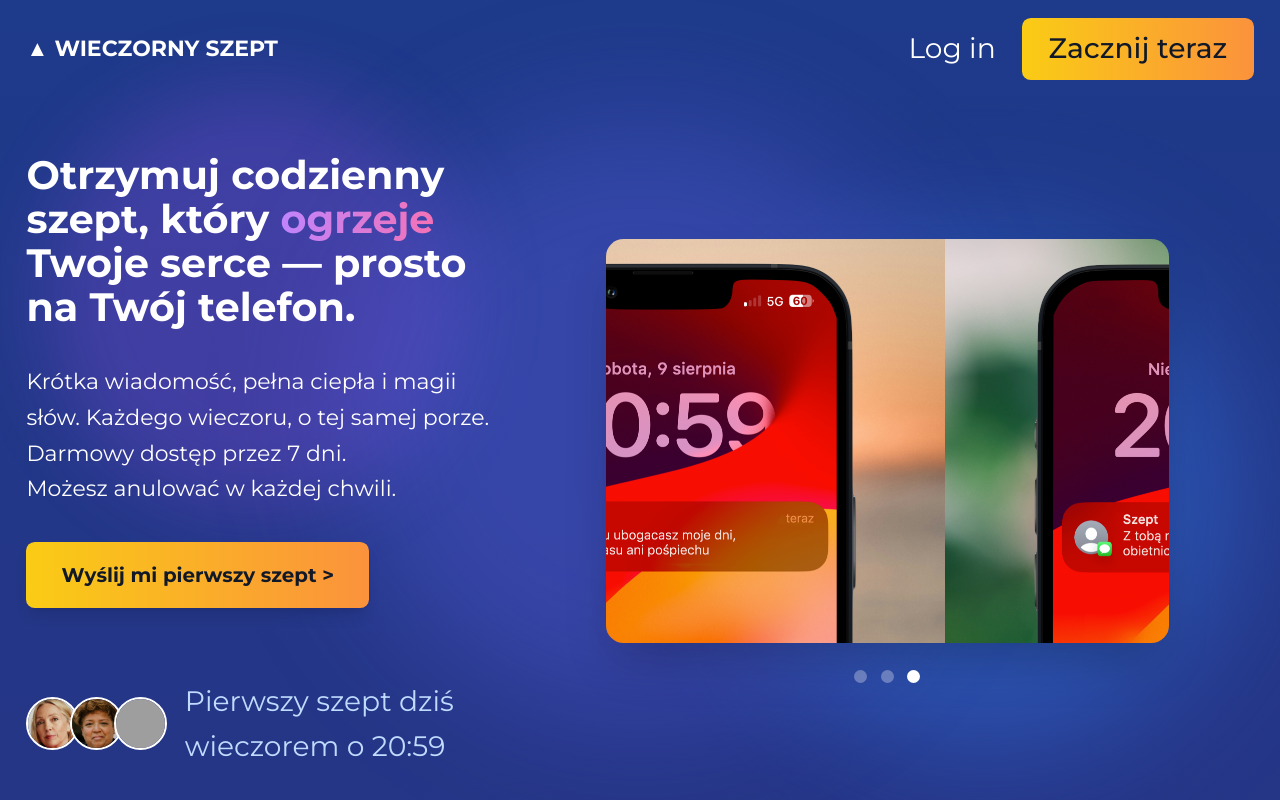
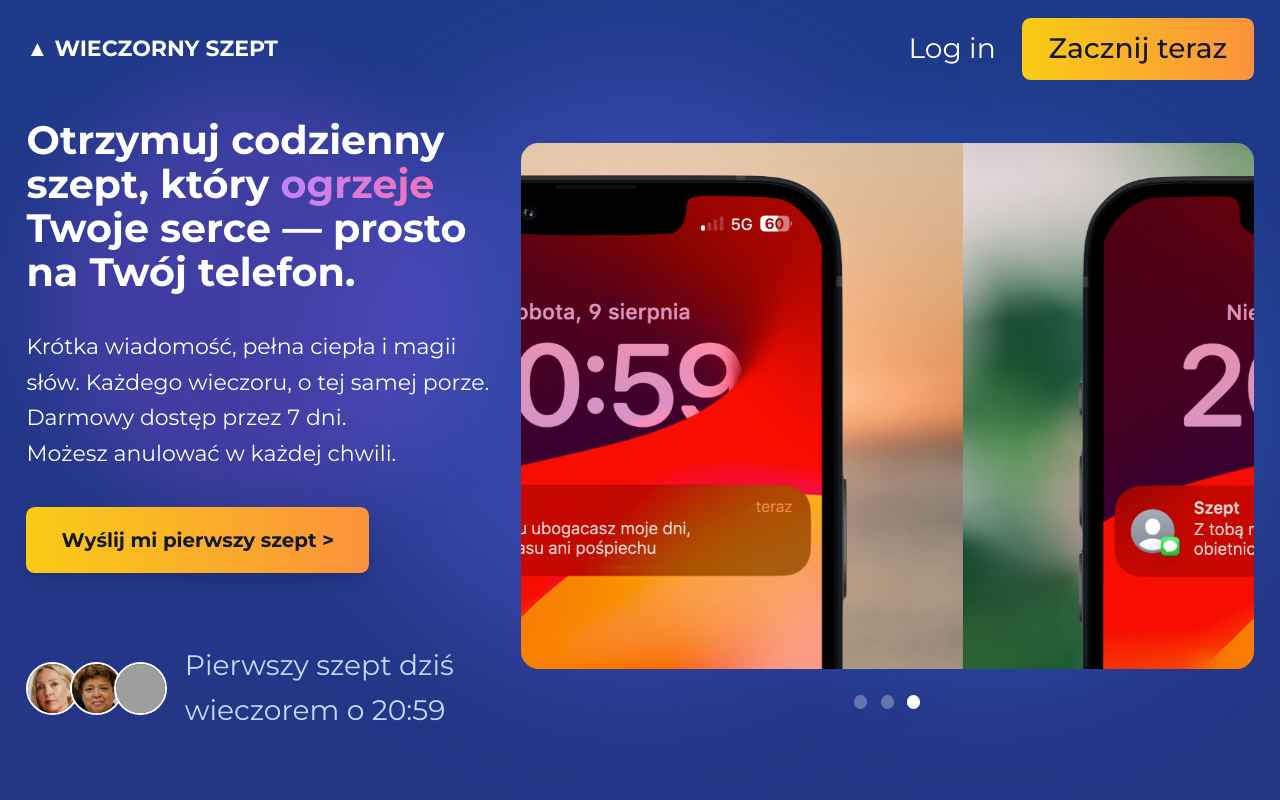
Before and after one commit to kamilkulik/whisper, a Next.js app: page / in a window 1280 px wide. Shown: the top 800 px of the page. Built offline with nearby package versions, Linux system fonts and the light colour scheme; grey boxes are pictures that could not be loaded.

Commit message:
improve carousel size

```diff
--- a/src/app/_components/ImageCarousel.tsx
+++ b/src/app/_components/ImageCarousel.tsx
@@ -68,7 +68,7 @@ export default function ImageCarousel({ images }: ImageCarouselProps) {
 
   return (
     <div className="relative h-full flex items-center justify-center">
-      <div className="relative w-full max-w-3xl">
+      {/** required for dots to be at the bottom */}
       <div className="relative group">
         {/* Floating Navigation Arrows */}
         <button
@@ -87,7 +87,6 @@ export default function ImageCarousel({ images }: ImageCarouselProps) {
             />
           </svg>
         </button>
-
         <button
           onClick={() => handleManualNavigation(nextImage)}
           className="absolute right-4 top-1/2 transform -translate-y-1/2 bg-white/20 backdrop-blur-sm rounded-lg p-3 opacity-0 group-hover:opacity-100 transition-all duration-300 hover:bg-white/30 z-10"
@@ -104,9 +103,8 @@ export default function ImageCarousel({ images }: ImageCarouselProps) {
             />
           </svg>
         </button>
-
         {/* Image Content with Directional Slide Transition */}
-          <div className="overflow-hidden rounded-2xl shadow-2xl w-full max-w-lg mx-auto">
+        <div className="overflow-hidden rounded-2xl w-full max-w-2xl mx-auto">
           <div className={`carousel-inner-container ${direction}`}>
             <div
               className="carousel-slide"
@@ -115,20 +113,17 @@ export default function ImageCarousel({ images }: ImageCarouselProps) {
               }}
             >
               {images.map((image, index) => (
-                  <div key={index} className="w-full flex-shrink-0">
+                <div key={index} className="w-full flex-shrink-0 h-full">
                   <img
                     src={image.src}
                     alt={image.alt}
-                      width={800}
-                      height={1000}
-                      className="w-full h-auto object-contain object-center"
+                    className="w-full h-full"
                   />
                 </div>
               ))}
             </div>
           </div>
         </div>
-
         {/* Pagination Dots */}
         <div className="flex justify-center space-x-3 mt-6">
           {images.map((_, i) => (
@@ -143,6 +138,5 @@ export default function ImageCarousel({ images }: ImageCarouselProps) {
         </div>
       </div>
     </div>
-    </div>
   );
 }
--- a/src/app/page.tsx
+++ b/src/app/page.tsx
@@ -210,8 +210,8 @@ export default function Home() {
               <div className="absolute top-1/2 left-1/2 transform -translate-x-1/2 -translate-y-1/2 w-[600px] h-[600px] bg-indigo-500/30 rounded-full blur-3xl"></div>
             </div>
 
-            <div className="relative max-w-7xl mx-auto px-6 py-12 pt-32">
-              <div className="grid lg:grid-cols-5 gap-2 items-center min-h-[80vh]">
+            <div className="relative max-w-7xl mx-auto px-6 pt-32 md:pt-16 lg:pt-24">
+              <div className="grid lg:grid-cols-5 gap-8 lg:gap-2 items-center min-h-[80vh]">
                 {/* Left Side - Content */}
                 <div className="lg:col-span-2 space-y-8">
                   <div>
@@ -273,7 +273,7 @@ export default function Home() {
                 </div>
 
                 {/* Right Side - Image Carousel */}
-                <div className="lg:col-span-3 relative">
+                <div className="mt-12 lg:mt-0 lg:col-span-3 relative">
                   <ImageCarousel images={carouselImages} />
                 </div>
               </div>
```
Lines whose indentation alone changed are shown as unchanged.
